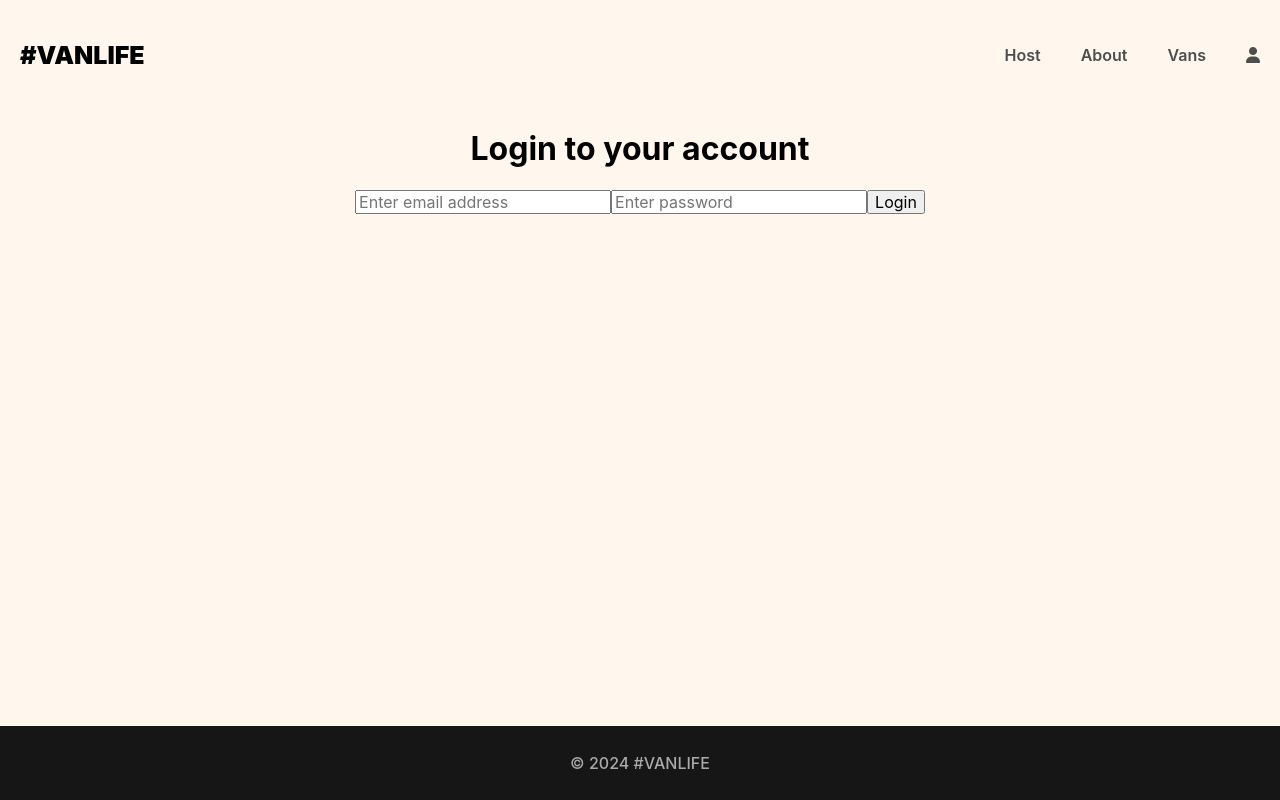
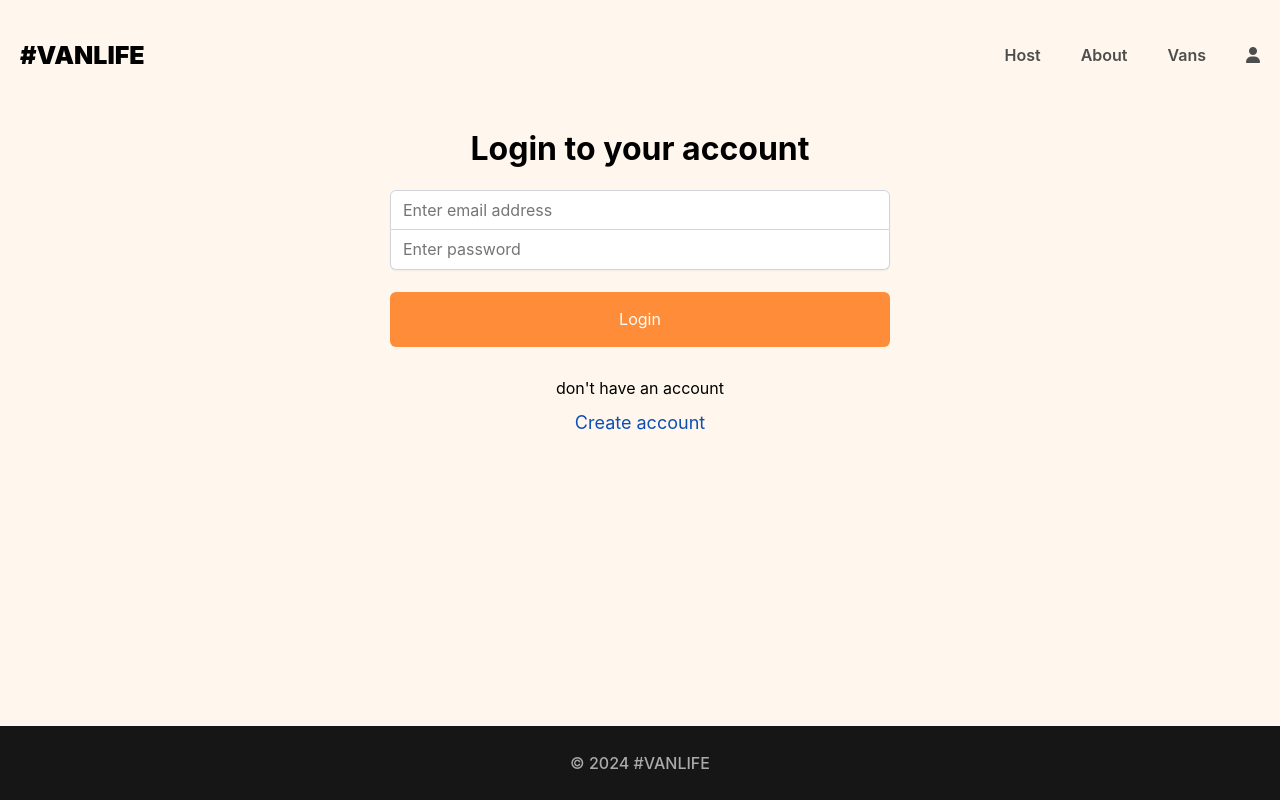
Before and after one commit to RahulPorel/Vans-Life, a React (Vite) app: page /login in a window 1280 px wide. Built offline with nearby package versions, Linux system fonts and the light colour scheme; what miragejs would draw is missing.

Commit message:
added auth to host

```diff
--- a/src/pages/Authentication/Login/Login.css
+++ b/src/pages/Authentication/Login/Login.css
@@ -43,3 +43,14 @@
   color: white;
   font-family: "Inter", sans-serif;
 }
+
+.createAcc-Btn {
+  font-size: 18px;
+  color: #0e4eb5;
+  text-decoration: none;
+  transition: all ease-in 35ms;
+}
+.createAcc-Btn:hover {
+  scale: 1.1;
+  color: #2a82d4;
+}
--- a/src/pages/Authentication/Login/Login.jsx
+++ b/src/pages/Authentication/Login/Login.jsx
@@ -1,5 +1,6 @@
 import { useState } from "react";
 import { useNavigate } from "react-router-dom";
+import { Link } from "react-router-dom";
 
 import "./Login.css";
 const Login = () => {
@@ -24,7 +25,7 @@ const Login = () => {
   return (
     <div className="login-container">
       <h1>Login to your account</h1>
-      <form onSubmit={handleSubmit} action="#">
+      <form className="login-form" onSubmit={handleSubmit} action="#">
         <input
           type="email"
           onChange={handleCh}
@@ -41,6 +42,12 @@ const Login = () => {
         />
         <button>Login</button>
       </form>
+
+      <p>don't have an account </p>
+
+      <Link className="createAcc-Btn" to="signup">
+        Create account
+      </Link>
     </div>
   );
 };
```
